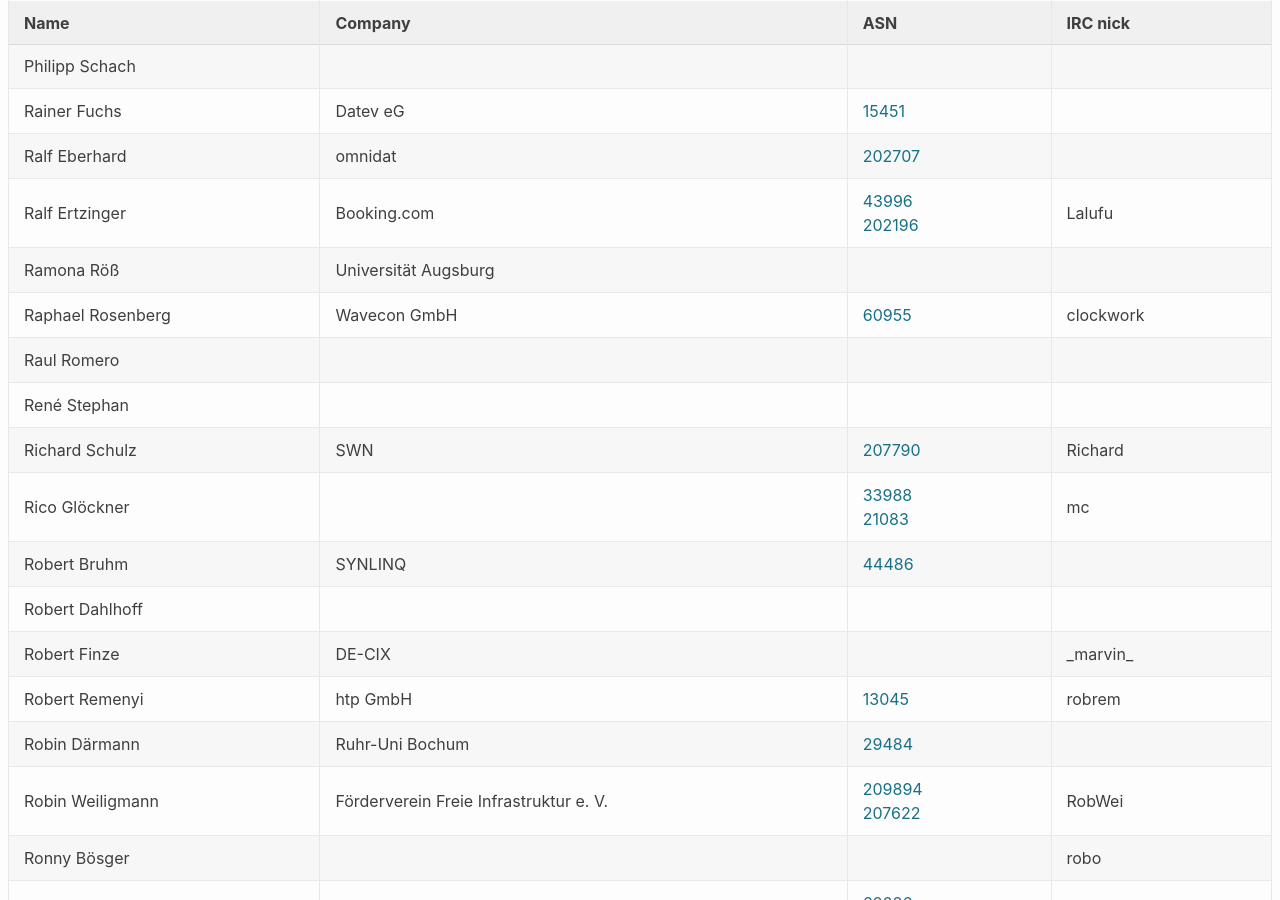
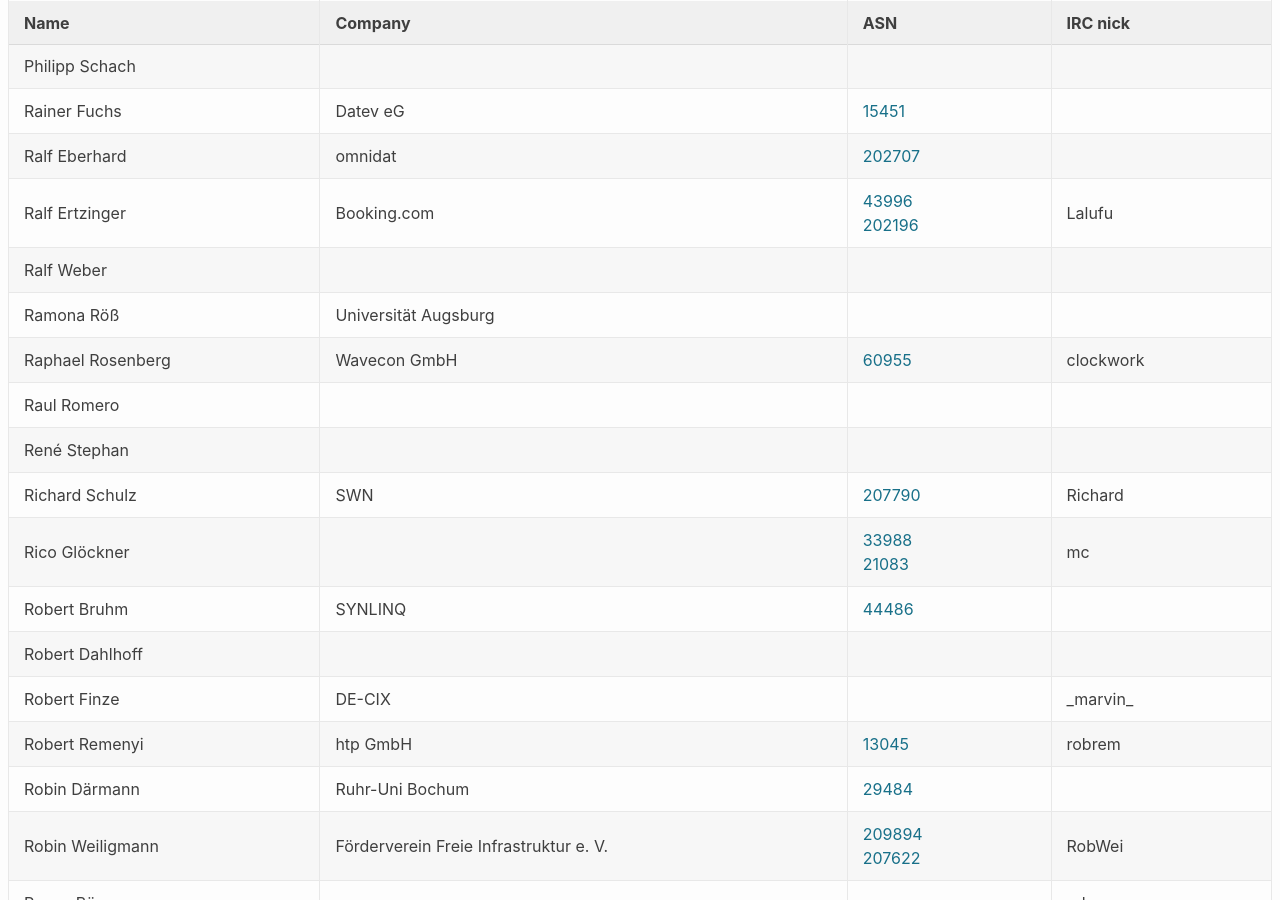
Before and after one commit to denog/pretix-attendeelist, a Jekyll site: the page built from index.markdown, in a window 1280 px wide and 900 px high, scrolled down 11281 px. Built offline with Jekyll 4.4.1, drawn with Linux system fonts in a browser that asks for light colours.

Commit message:
Latest data: Wed Oct 21 06:29:00 UTC 2020

```diff
--- a/_data/attendees.json
+++ b/_data/attendees.json
@@ -1434,6 +1434,12 @@
     "asn": "AS43996 AS202196"
   },
   {
+    "name": "Ralf Weber",
+    "company": null,
+    "irc": null,
+    "asn": null
+  },
+  {
     "name": "Ramona Röß",
     "company": "Universität Augsburg",
     "irc": null,
```
